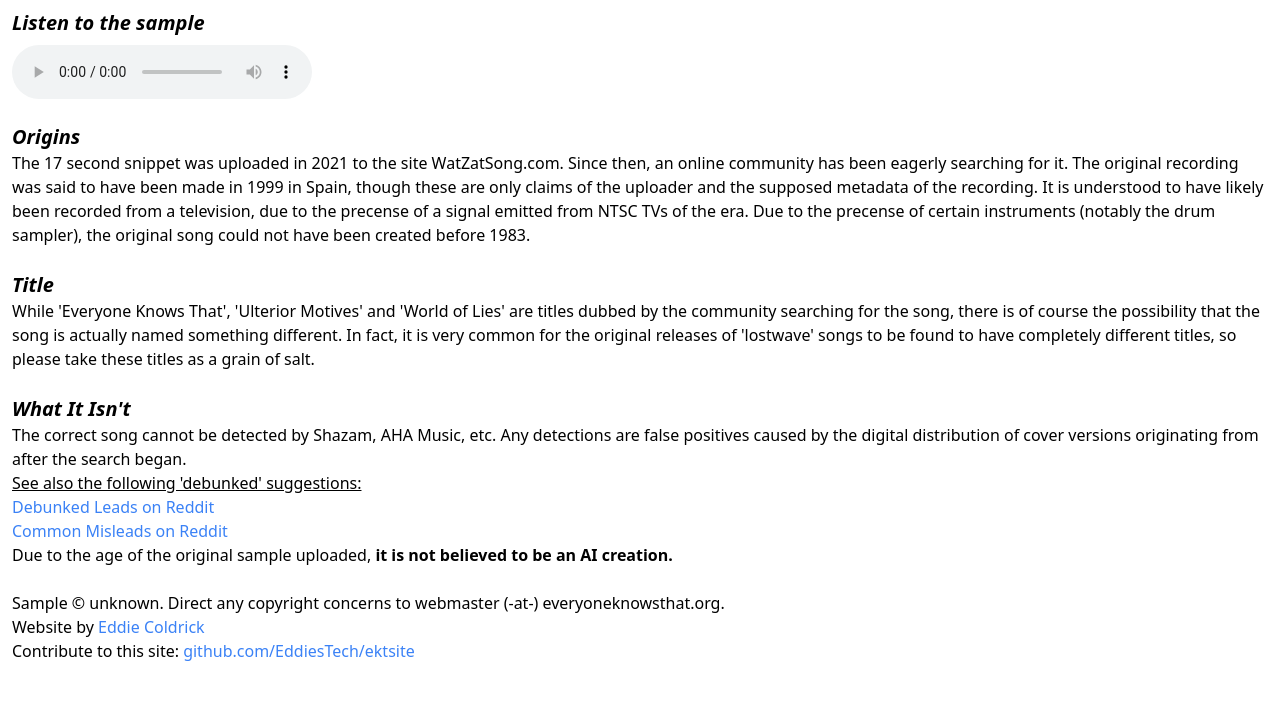
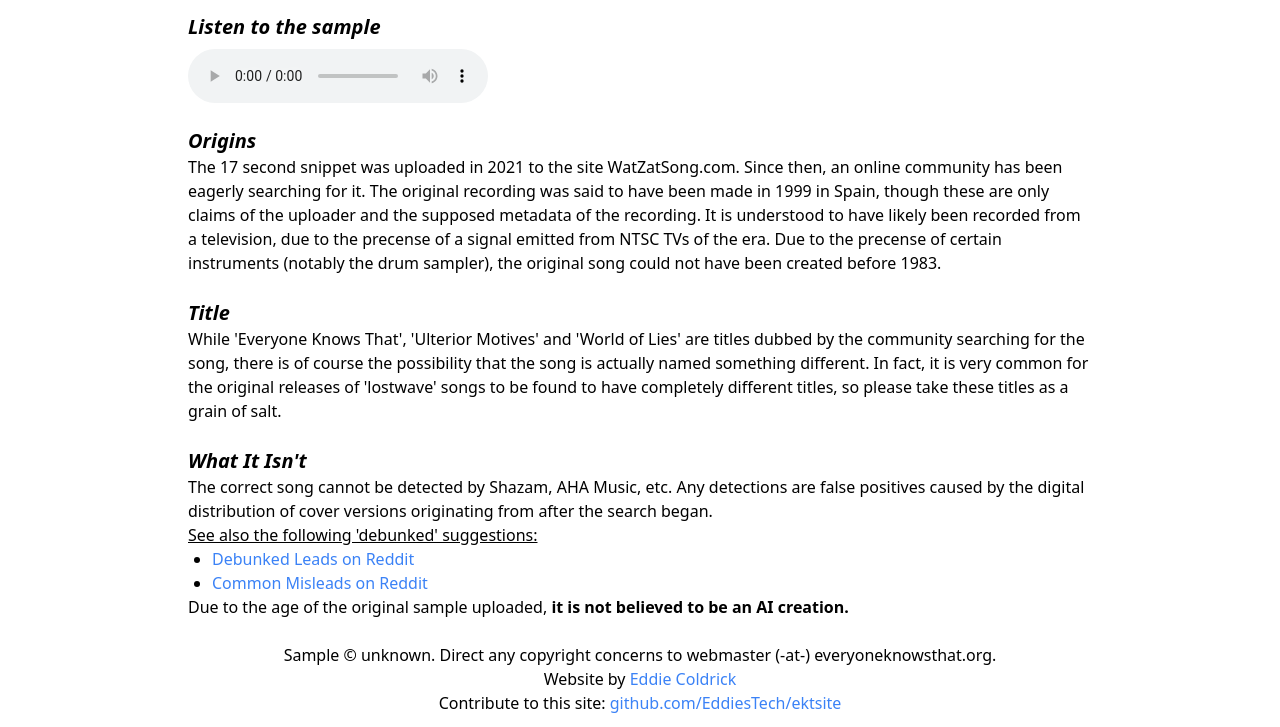
Before and after one commit to EddiesTech/ektsite, a plain HTML site: page index.html in a window 1280 px wide. Shown: the part 79-806 px from the top of the page. Drawn offline with nearby package versions, Linux system fonts and the light colour scheme.

Commit message:
Change styles

```diff
--- a/index.html
+++ b/index.html
@@ -8,6 +8,8 @@
   </head>
 
   <body>
+    <div class="grid grid-cols-1">
+      <div class="pt-1 md:pl-24 md:pr-24 lg:pl-44 lg:pr-44">
         <header class="p-3">
           <h1 class="font-bold text-2xl tracking-wide">Everyone Knows That</h1>
           <h3 class="text-xl"><i>(Ulterior Motives)</i></h3>
@@ -28,16 +30,17 @@
           <h3 class="font-bold text-xl"><i>What It Isn't</i></h3>
           <p>The correct song cannot be detected by Shazam, AHA Music, etc. Any detections are false positives caused by the digital distribution of cover versions originating from after the search began.</p>
           <p><u>See also the following 'debunked' suggestions:</u></p>
-      <ul class="list-disc">
+          <ul class="list-disc pl-6">
             <li><a href="https://www.reddit.com/user/cotton--underground/comments/1ajp477/debunked_leads/" class="text-blue-500 no-underline hover:underline">Debunked Leads on Reddit</a></li>
             <li><a href="https://www.reddit.com/user/cotton--underground/comments/1amld8m/fan_versions_extended_versions_and_common_misleads/" class="text-blue-500 no-underline hover:underline">Common Misleads on Reddit</a></li>
           </ul>
           <p>Due to the age of the original sample uploaded, <b>it is not believed to be an AI creation.</b></p>
         </div>
-    <footer class="p-3">
+        <footer class="p-3 text-center">
           <p>Sample © unknown. Direct any copyright concerns to webmaster (-at-) everyoneknowsthat.org.</p>
           <p>Website by <a class="text-blue-500 no-underline hover:underline" href="https://eddiecoldrick.com">Eddie Coldrick</a></p>
           <p>Contribute to this site: <a class="text-blue-500 no-underline hover:underline" href="https://github.com/EddiesTech/ektsite">github.com/EddiesTech/ektsite</a></p>
         </footer>
+      </div>
   </body>
 </html>
```
Lines whose indentation alone changed are shown as unchanged.
